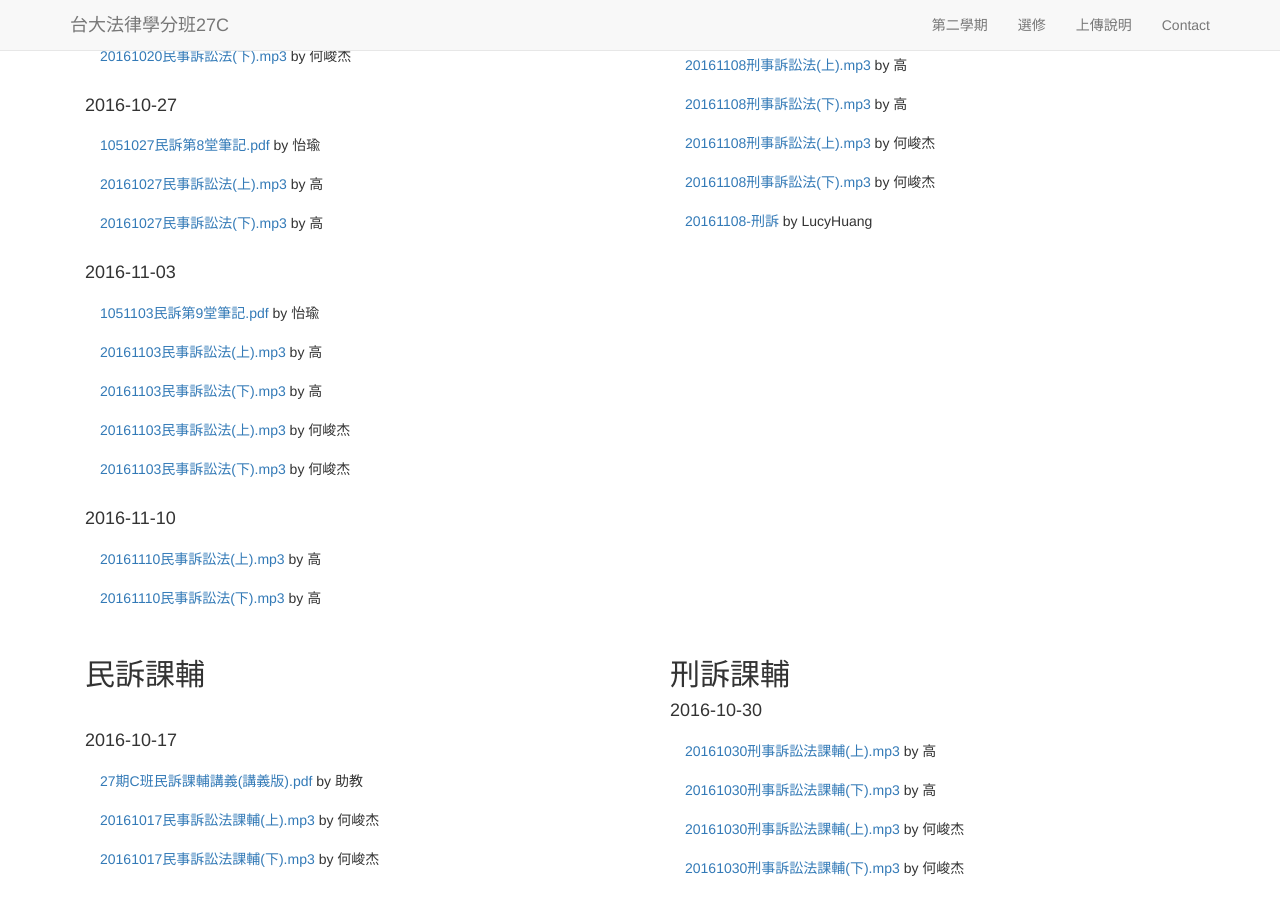
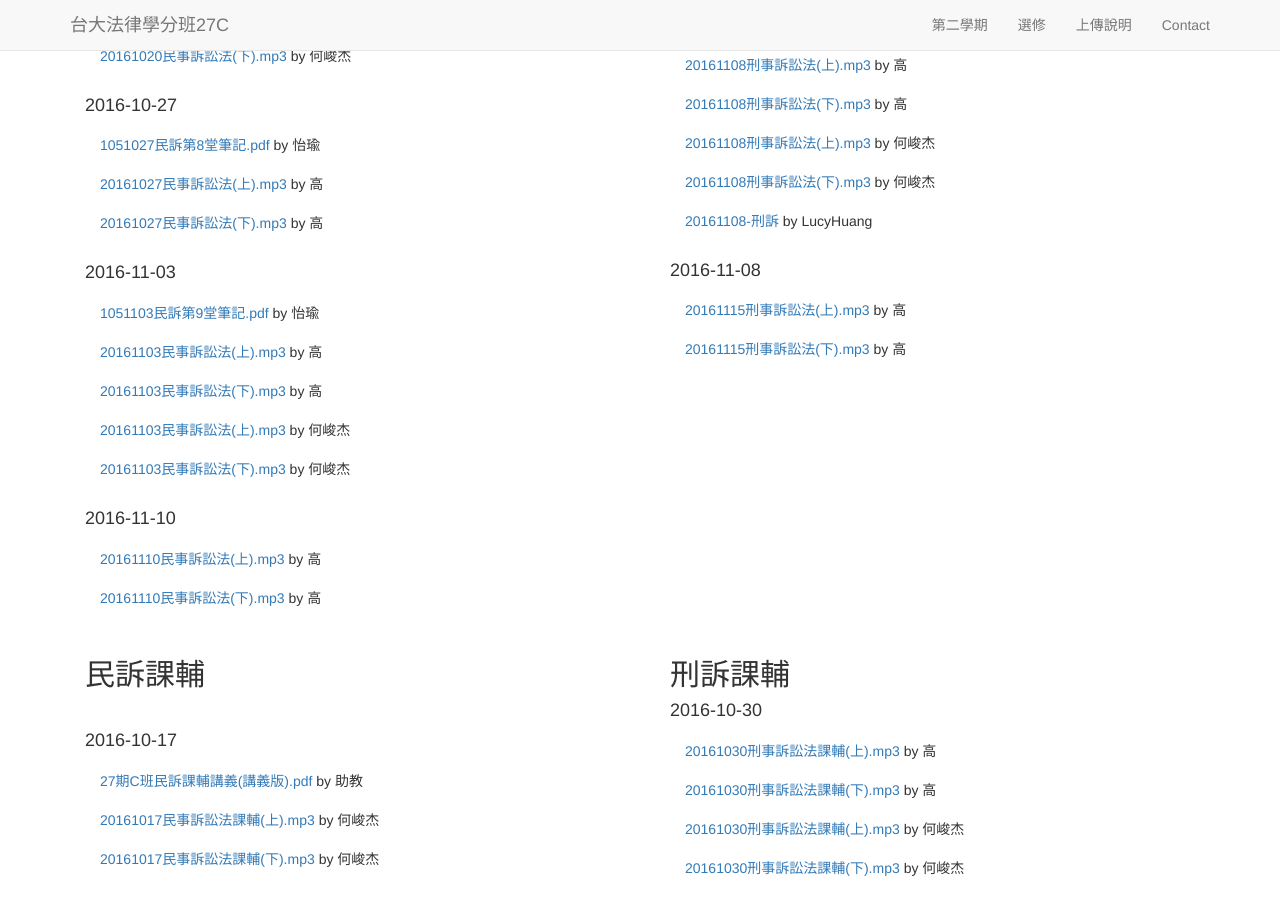
Before and after one commit to maxmilian/ntu_specs_law, a Jekyll site: the page built from semester2/index.html, in a window 1280 px wide and 900 px high, scrolled down 1749 px. Built offline with Jekyll 4.4.1, drawn with Linux system fonts in a browser that asks for light colours; nearby versions of some CDN libraries.

Commit message:
add record 20161115

```diff
--- a/semester2/index.html
+++ b/semester2/index.html
@@ -146,6 +146,11 @@ layout: template1
         <li class="list-group-item"><a href="{{ site.criminal_procedure_record }}/Ho_7_2.mp3">20161108刑事訴訟法(下).mp3</a> by 何峻杰</li>
         <li class="list-group-item"><a href="{{ site.criminal_procedure_record }}/Huang_7.mp3">20161108-刑訴</a> by LucyHuang</li>
       </ul>
+      <h4>2016-11-08</h4>
+      <ul class="list-group">
+        <li class="list-group-item"><a href="{{ site.criminal_procedure_record }}/Kao_8_1.mp3">20161115刑事訴訟法(上).mp3</a> by 高</li>
+        <li class="list-group-item"><a href="{{ site.criminal_procedure_record }}/Kao_8_2.mp3">20161115刑事訴訟法(下).mp3</a> by 高</li>
+      </ul>
     </div>
   </div>
   <div class="row">
```
